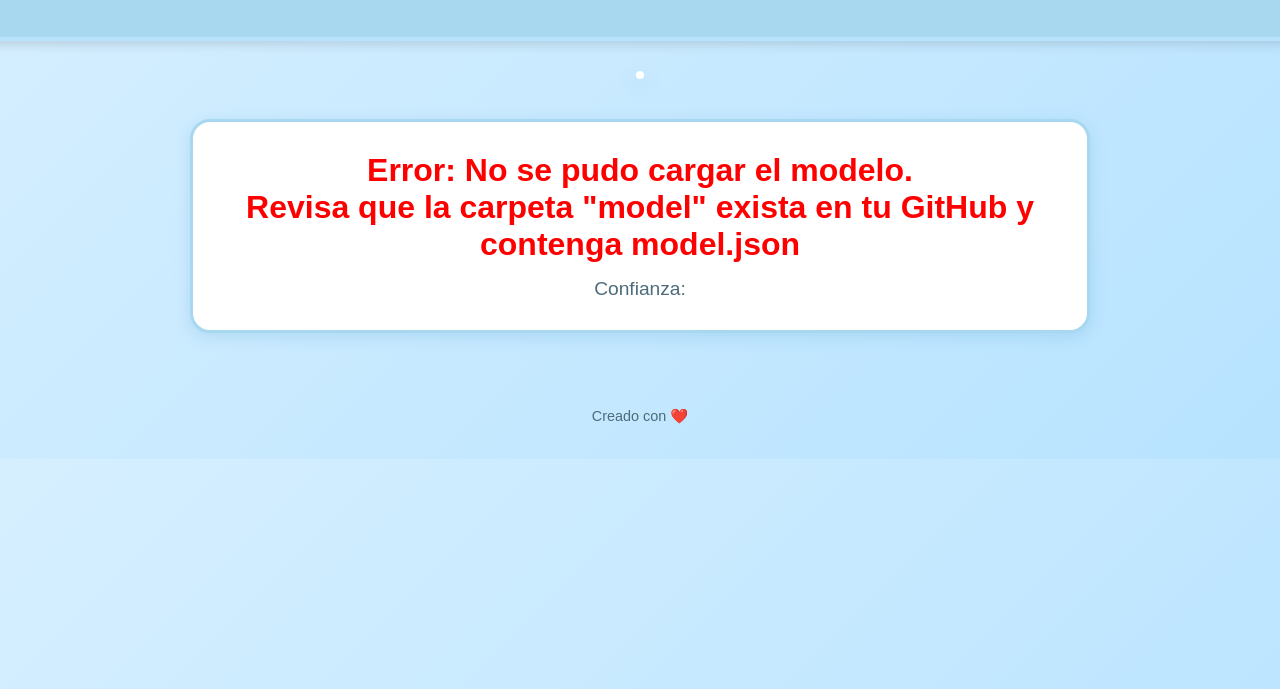
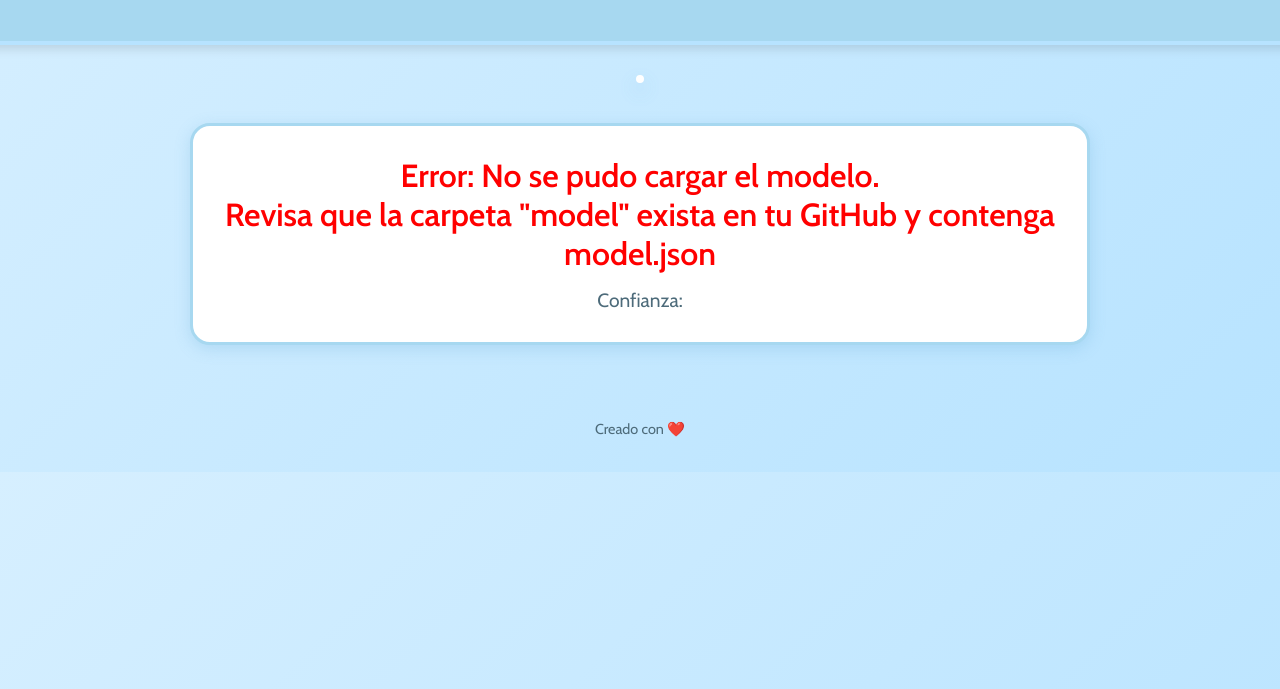
Before and after one commit to ValeriaJosselyn/proyecto-estilo, a plain HTML site: page index.html in a window 1280 px wide. Shown: the part 111-800 px from the top of the page. Drawn offline with nearby package versions, Linux system fonts and the light colour scheme.

Commit message:
Change font family from 'Poppins' to 'Cabin'

```diff
--- a/style.css
+++ b/style.css
@@ -1,6 +1,6 @@
 /* Estilos generales */
 body {
-    font-family: 'Poppins', sans-serif;
+    font-family: 'Cabin', sans-serif;
     margin: 0;
     background: linear-gradient(135deg, #d6efff, #b7e3ff);
     color: #3a4a56;
```
